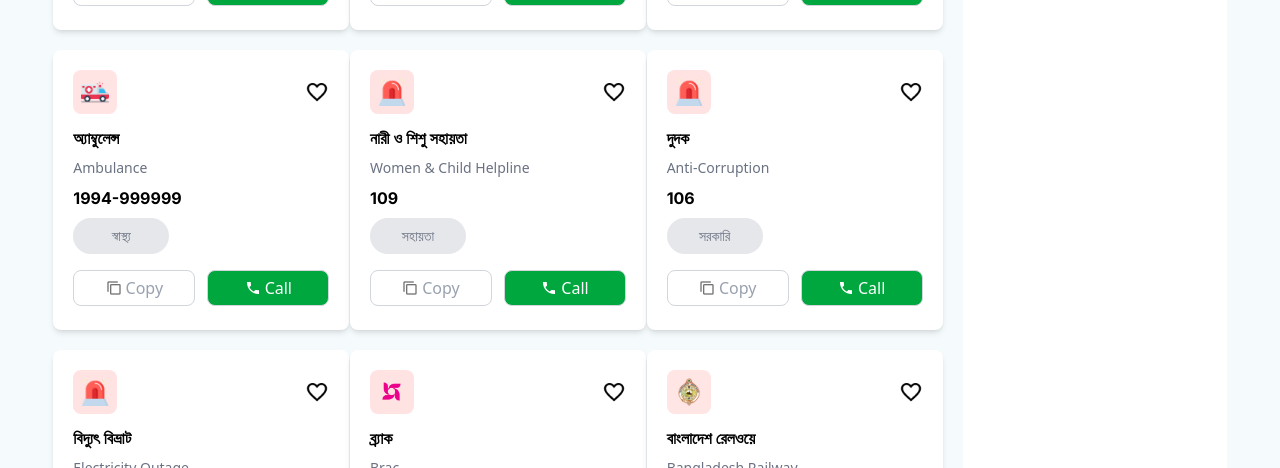
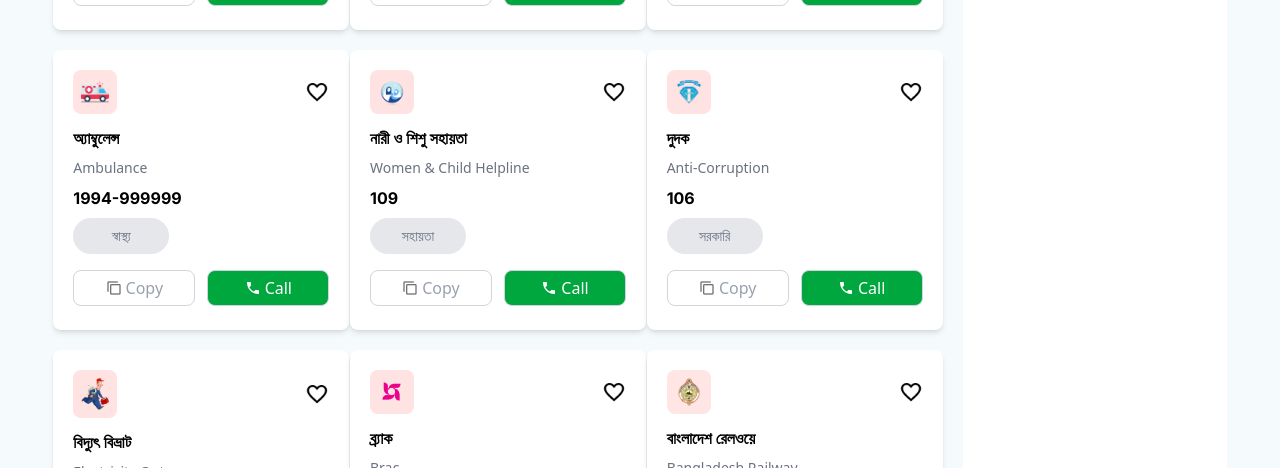
Before and after one commit to AbrarSian/emergency-helpline-service, a plain HTML site: page index.html in a window 1280 px wide. Shown: the part 593-1061 px from the top of the page. Drawn offline with nearby package versions, Linux system fonts and the light colour scheme.

Commit message:
some issue solved

```diff
--- a/index.html
+++ b/index.html
@@ -155,7 +155,7 @@
             </div>
             <div class="w-84 hover:transform transition hover:-translate-y-2 hover:shadow-xl cursor-pointer card shadow-md xl:w-74 bg-white rounded-lg h-70 p-5">
               <div class="image flex justify-between items-center">
-                <img class="bg-[#ffe3e2f8] rounded-lg p-2 w-11" src="./assets/emergency.png "alt=""/>
+                <img class="bg-[#ffe3e2f8] rounded-lg p-2 w-11" src="./assets/mother and child.png "alt=""/>
                 <img class="w-6 loveicon" src="./assets/icons8-love-32 (1).png" alt="" />
               </div>
               <div class="info mt-3 space-y-2">
@@ -180,7 +180,7 @@
             </div>
             <div class="w-84 hover:transform transition hover:-translate-y-2 hover:shadow-xl cursor-pointer card shadow-md xl:w-74 bg-white rounded-lg h-70 p-5">
               <div class="image flex justify-between items-center">
-                <img class="bg-[rgba(255,227,226,1)] rounded-lg p-2 w-11" src="./assets/emergency.png " alt=""/>
+                <img class="bg-[rgba(255,227,226,1)] rounded-lg p-2 w-11" src="./assets/dudok.png " alt=""/>
                 <img class="w-6 loveicon" src="./assets/icons8-love-32 (1).png" alt="" />
               </div>
               <div class="info mt-3 space-y-2">
@@ -205,7 +205,7 @@
             </div>
             <div class="w-84 hover:transform transition hover:-translate-y-2 hover:shadow-xl cursor-pointer card shadow-md xl:w-74 bg-white rounded-lg h-70 p-5">
               <div class="image flex justify-between items-center">
-                <img class="bg-[rgba(255,227,226,1)] rounded-lg p-2 w-11"src="./assets/emergency.png "alt=""/>
+                <img class="bg-[rgba(255,227,226,1)] rounded-lg p-2 w-11"src="./assets/electrician.png"alt=""/>
                 <img class="w-6 loveicon" src="./assets/icons8-love-32 (1).png" alt="" />
               </div>
               <div class="info mt-3 space-y-2">
```
Also changed, not shown: 1 other file.
